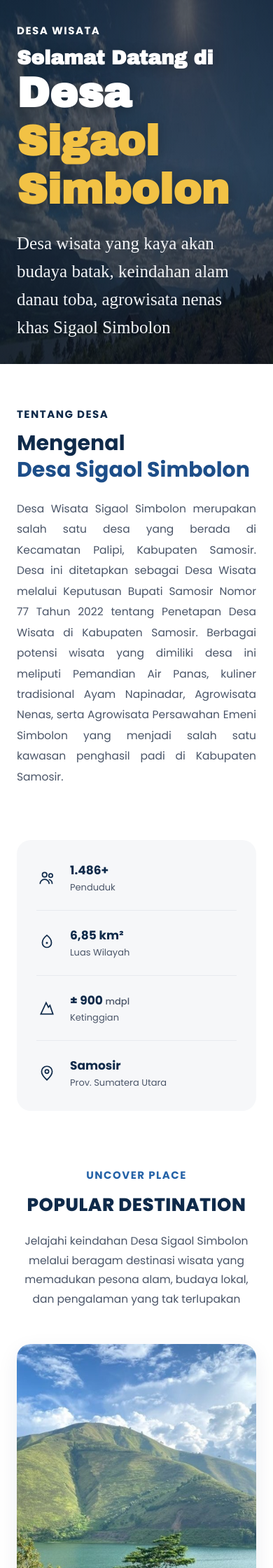
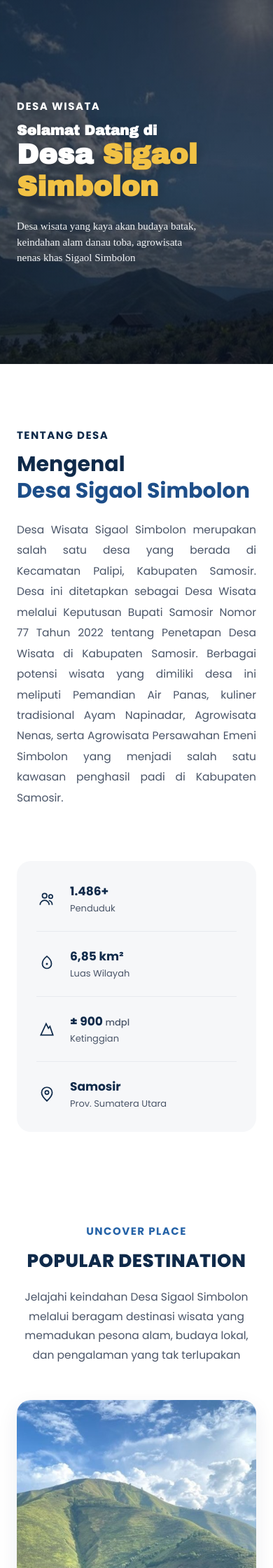
Before and after one commit to DesaSigaolSimbolon/desasigaolsimbolon.github.io, a Jekyll site: the page built from index.html, in a window 390 px wide. Shown: the top 2240 px of the page at 70% size. Built offline with Jekyll 4.4.1, drawn with Linux system fonts in a browser that asks for light colours; some web fonts are replaced.

Commit message:
Update 0.4.1 dynamic sizes for the hero part of the site for mobile

```diff
--- a/assets/css/main.css
+++ b/assets/css/main.css
@@ -65,7 +65,7 @@ h3 {
 .hero {
   width: 100%;
   aspect-ratio: 16 / 9;
-  background-size: 100% 100%;
+  background-size: cover;
   background-position: center;
   background-repeat: no-repeat;
 
@@ -86,9 +86,9 @@ h3 {
 }
 
 .hero-title {
-  max-width: 800px;
+  max-width: 600px;
   font-family: "Archivo Black", sans-serif;
-  font-size: 40px;
+  font-size: 46px;
   font-weight: 800;
   line-height: 1.15;
   color: #ffffff;
@@ -105,9 +105,9 @@ h3 {
 }
 
 .hero-subtitle {
-  max-width: 600px;
+  max-width: 480px;
   font-family: "Alice", serif;
-  font-size: 25px;
+  font-size: 19px;
   line-height: 1.6;
   color: #f1f3f6;
   margin: 0;
@@ -279,16 +279,42 @@ h3 {
 
 /* ---------- Responsive ---------- */
 @media (max-width: 860px) {
+  .hero {
+    aspect-ratio: 4 / 5;
+    min-height: 0;
+    background-position: center center;
+  }
+
+  .hero-inner {
+    padding-top: 70px;
+    padding-bottom: 70px;
+  }
+
+  .hero-title {
+    max-width: 80%;
+    font-size: 26px;
+    line-height: 1.15;
+  }
+
+  .hero-title .below {
+    font-size: 42px;
+  }
+
+  .hero-subtitle {
+    max-width: 70%;
+    font-size: 16px;
+    line-height: 1.5;
+  }
+
   .about-grid {
     grid-template-columns: 1fr;
   }
-  .hero-title {
-    font-size: 34px;
-  }
+
   .destinations-grid {
     grid-template-columns: 1fr;
     max-width: 420px;
   }
+
   .section-title {
     font-size: 26px;
   }
@@ -296,16 +322,26 @@ h3 {
 
 @media (max-width: 480px) {
   .hero {
-    min-height: 520px;
+    aspect-ratio: 3 / 4;
   }
+
+  .hero-inner {
+    padding-top: 50px;
+    padding-bottom: 50px;
+  }
+
   .hero-title {
-    font-size: 28px;
+    max-width: 85%;
+    font-size: 20px;
   }
-  .about {
-    padding: 60px 0;
+
+  .hero-title .below {
+    font-size: 40px;
   }
-  .destinations {
-    padding: 20px 0 60px;
+
+  .hero-subtitle {
+    max-width: 75%;
+    font-size: 15px;
   }
 }
 
```
